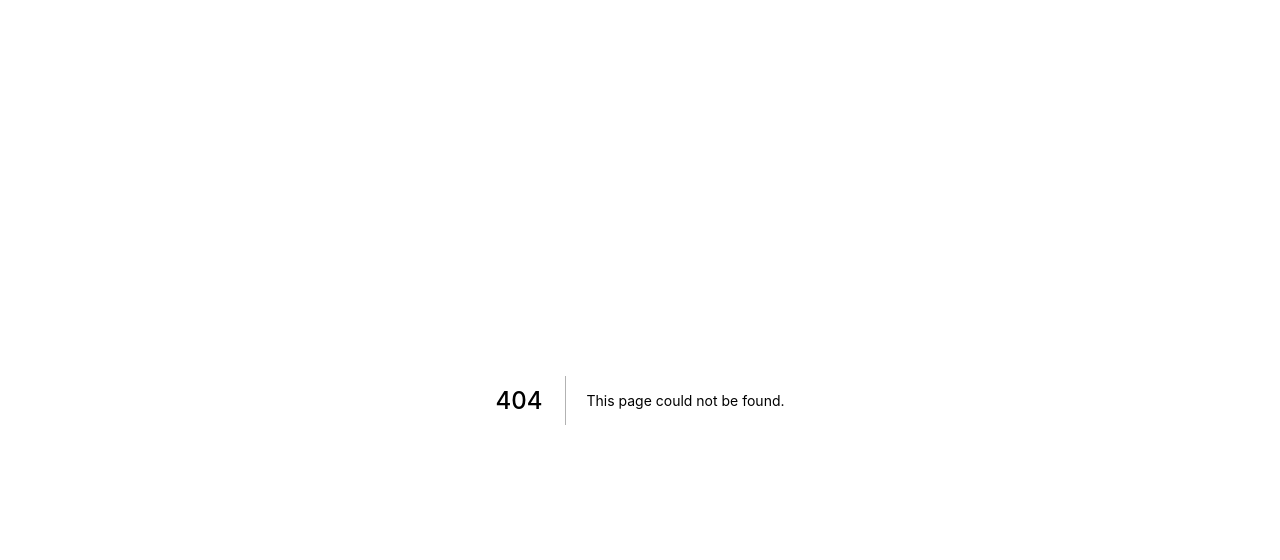
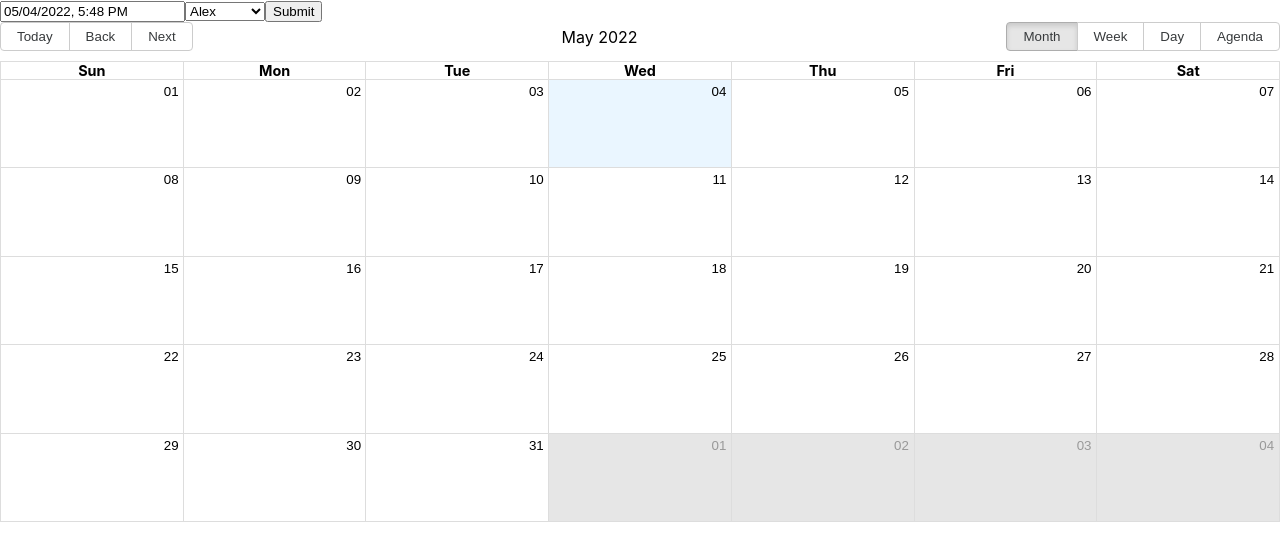
Before and after one commit to infecting/solotone, a Next.js app: page /schedule in a window 1280 px wide. Before the commit this address had no page. Shown: the top 560 px of the page. Built offline with nearby package versions, Linux system fonts and the light colour scheme.

Commit message:
Scheduler

```diff
--- /dev/null
+++ b/pages/schedule/index.tsx
@@ -0,0 +1,65 @@
+import React, { useState } from "react";
+import { Calendar, momentLocalizer } from "react-big-calendar";
+import moment from "moment";
+import "react-big-calendar/lib/css/react-big-calendar.css";
+import DatePicker from "react-datepicker";
+import "react-datepicker/dist/react-datepicker.css";
+
+const localizer = momentLocalizer(moment);
+
+export default function index() {
+  const [date, setDate] = useState<Date | null>(new Date());
+  const [person, setPerson] = useState("Alex");
+  const events = [
+    {
+      title: "Alex",
+      start: new Date("2022-06-20T13:00:00-05:00"),
+      end: new Date("2022-06-20T14:30:00-05:00"),
+    },
+  ];
+
+  function addEvent(e: any) {
+    e.preventDefault();
+    console.log("hi");
+    events.push({
+      title: "Alex",
+      start: new Date("2022-06-20T18:00:00-05:00"),
+      end: new Date("2022-06-20T18:30:00-05:00"),
+    });
+  }
+  return (
+    <div>
+      <form onSubmit={(e) => addEvent(e)}>
+        <DatePicker
+          selected={new Date()}
+          onChange={(date) => setDate(date)}
+          showTimeSelect
+          dateFormat="Pp"
+        />
+        <select name="" id="">
+          <option value="">Alex</option>
+          <option value="">Alec</option>
+          <option value="">Caleb</option>
+          <option value="">Lex</option>
+          <option value="">Sidney</option>
+          <option value="">Shobini</option>
+          <option value="">Erika</option>
+          <option value="">Libby</option>
+          <option value="">Catherine</option>
+          <option value="">Ethan</option>
+          <option value="">Will</option>
+          <option value="">Lila</option>
+          <option value="">Arsh</option>
+        </select>
+        <button type="submit">Submit</button>
+      </form>
+      <Calendar
+        localizer={localizer}
+        startAccessor="start"
+        endAccessor="end"
+        style={{ height: 500 }}
+        events={events}
+      />
+    </div>
+  );
+}
```
Also changed, not shown: components/Day.tsx (added, +48 -0 lines), data.json (+15 -0 lines), helper.ts (+12 -1 lines), package.json (+8 -0 lines), pages/schedule/setup.tsx (added, +53 -0 lines), types.d.ts (+7 -0 lines), 1 other file (tests, documents, lock files or other folders).
